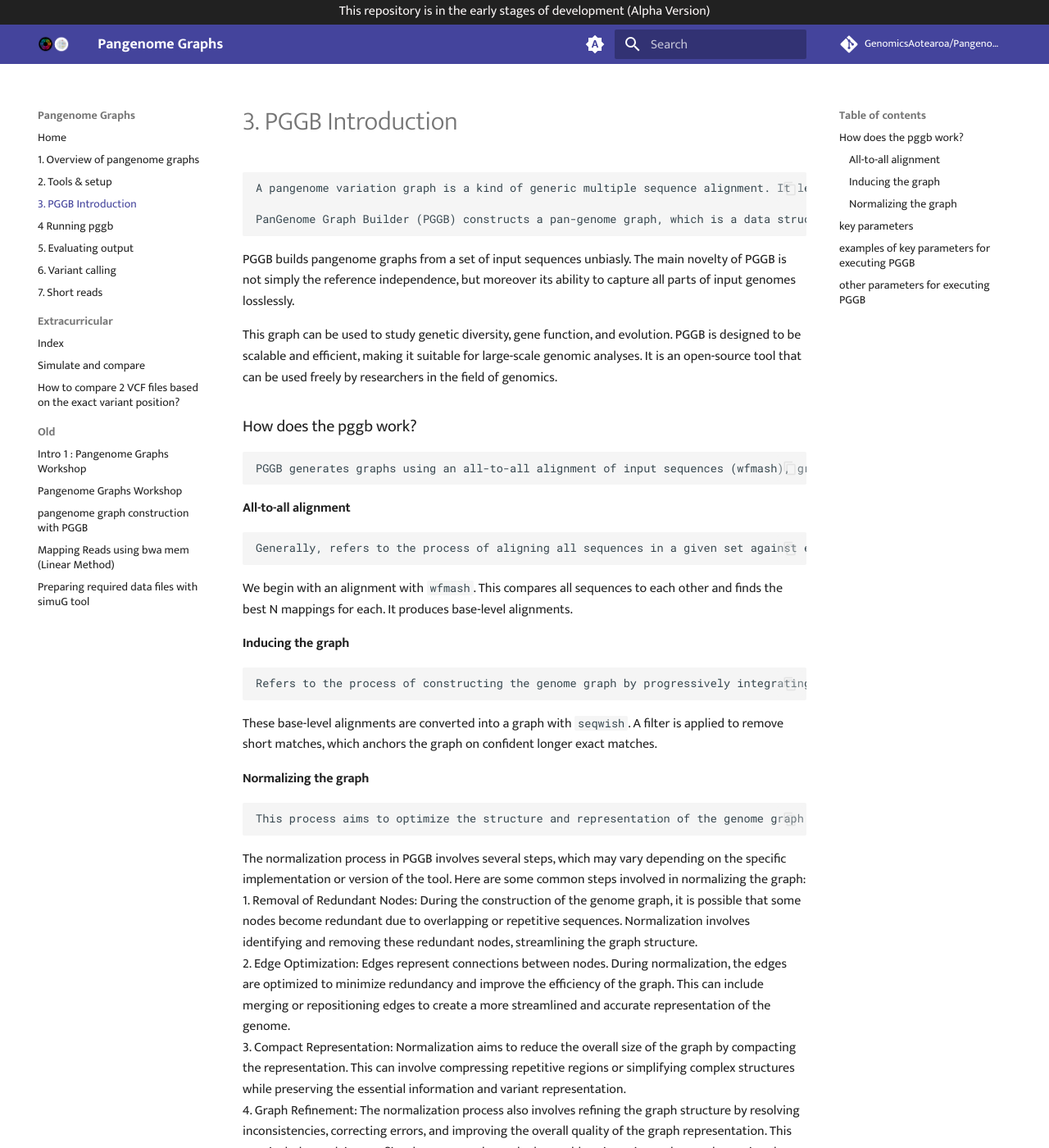
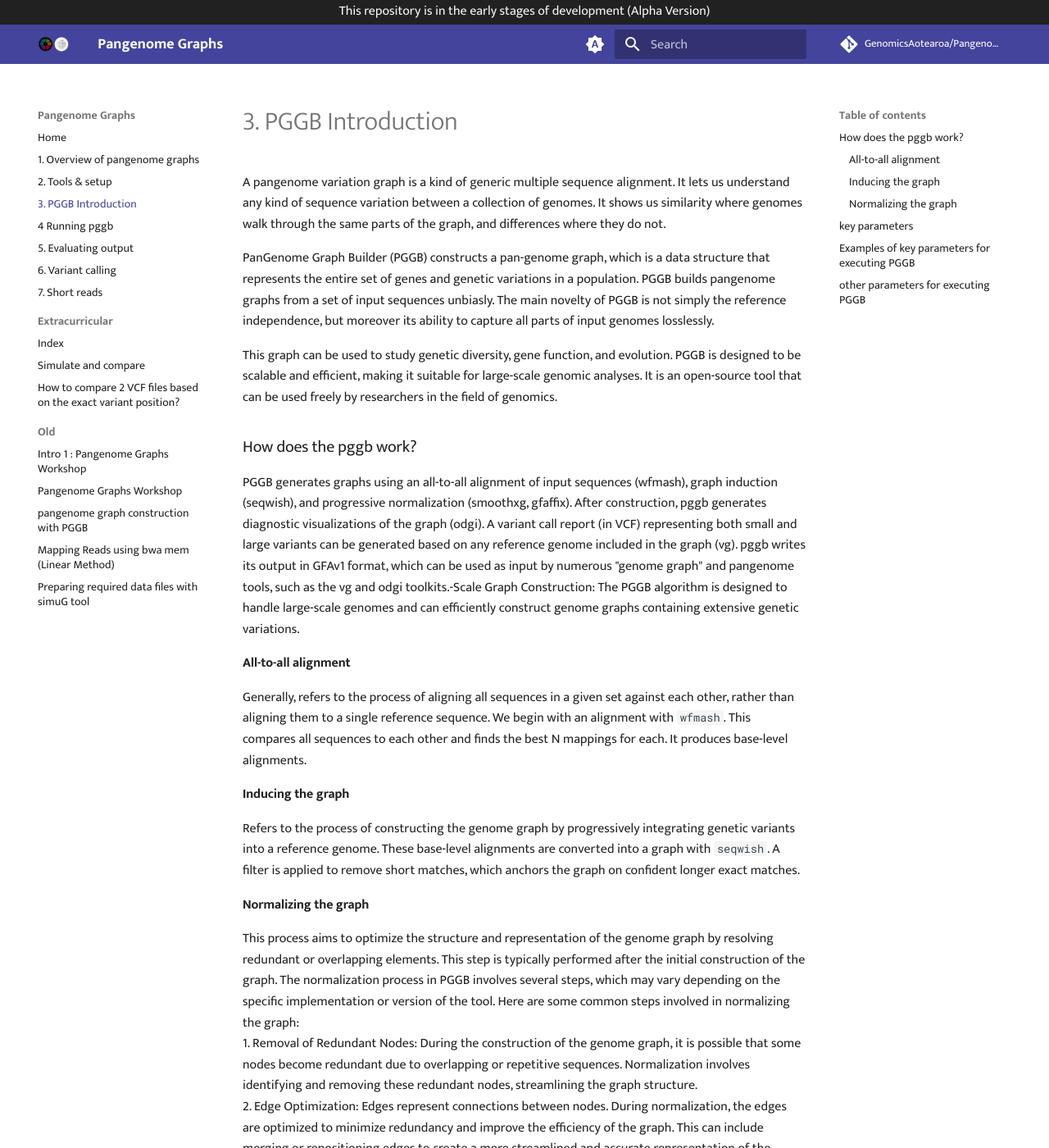
Before and after one commit to GenomicsAotearoa/Pangenome-Graphs-Workshop, an MkDocs documentation site: the page built from docs/3_Introduction_to_pggb.md, in a window 1280 px wide and 1400 px high. Shown: the whole window at 82% size. Built offline with MkDocs 1.6.1 and Material for MkDocs 9.7.7, drawn with Linux system fonts in a browser that asks for light colours; comment, search, counter and statistics services are not loaded; some of the changed text lies outside the part shown.

Commit message:
Fix text formatting.

```diff
--- a/docs/3_Introduction_to_pggb.md
+++ b/docs/3_Introduction_to_pggb.md
@@ -1,26 +1,30 @@
 # 3. PGGB Introduction
 
-    A pangenome variation graph is a kind of generic multiple sequence alignment. It lets us understand any kind of sequence variation between a collection of genomes. It shows us similarity where genomes walk through the same parts of the graph, and differences where they do not.
+A pangenome variation graph is a kind of generic multiple sequence alignment. It lets us understand any kind of sequence variation between a collection of genomes. It shows us similarity where genomes walk through the same parts of the graph, and differences where they do not.
 
-    PanGenome Graph Builder (PGGB) constructs a pan-genome graph, which is a data structure that represents the entire set of genes and genetic variations in a population.
+PanGenome Graph Builder (PGGB) constructs a pan-genome graph, which is a data structure that represents the entire set of genes and genetic variations in a population.
 PGGB builds pangenome graphs from a set of input sequences unbiasly. The main novelty of PGGB is not simply the reference independence, but moreover its ability to capture all parts of input genomes losslessly.
 
-   This graph can be used to study genetic diversity, gene function, and evolution. PGGB is designed to be scalable and efficient, making it suitable for large-scale genomic analyses. It is an open-source tool that can be used freely by researchers in the field of genomics.
+This graph can be used to study genetic diversity, gene function, and evolution. PGGB is designed to be scalable and efficient, making it suitable for large-scale genomic analyses. It is an open-source tool that can be used freely by researchers in the field of genomics.
 </p>
 
 ### How does the pggb  work?
-    PGGB generates graphs using an all-to-all alignment of input sequences (wfmash), graph induction (seqwish), and progressive normalization (smoothxg, gfaffix). After construction, pggb generates diagnostic visualizations of the graph (odgi). A variant call report (in VCF) representing both small and large variants can be generated based on any reference genome included in the graph (vg). pggb writes its output in GFAv1 format, which can be used as input by numerous "genome graph" and pangenome tools, such as the vg and odgi toolkits.-Scale Graph Construction: The PGGB algorithm is designed to handle large-scale genomes and can efficiently construct genome graphs containing extensive genetic variations.
+
+PGGB generates graphs using an all-to-all alignment of input sequences (wfmash), graph induction (seqwish), and progressive normalization (smoothxg, gfaffix). After construction, pggb generates diagnostic visualizations of the graph (odgi). A variant call report (in VCF) representing both small and large variants can be generated based on any reference genome included in the graph (vg). pggb writes its output in GFAv1 format, which can be used as input by numerous "genome graph" and pangenome tools, such as the vg and odgi toolkits.-Scale Graph Construction: The PGGB algorithm is designed to handle large-scale genomes and can efficiently construct genome graphs containing extensive genetic variations.
 
 #### All-to-all alignment
-    Generally, refers to the process of aligning all sequences in a given set against each other, rather than aligning them to a single reference sequence.
+
+Generally, refers to the process of aligning all sequences in a given set against each other, rather than aligning them to a single reference sequence.
 We begin with an alignment with `wfmash`. This compares all sequences to each other and finds the best N mappings for each. It produces base-level alignments.
 
 #### Inducing the graph
-    Refers to the process of constructing the genome graph by progressively integrating genetic variants into a reference genome.
+
+Refers to the process of constructing the genome graph by progressively integrating genetic variants into a reference genome.
 These base-level alignments are converted into a graph with `seqwish`. A filter is applied to remove short matches, which anchors the graph on confident longer exact matches.
 
 #### Normalizing the graph
-    This process aims to optimize the structure and representation of the genome graph by resolving redundant or overlapping elements. This step is typically performed after the initial construction of the graph.
+
+This process aims to optimize the structure and representation of the genome graph by resolving redundant or overlapping elements. This step is typically performed after the initial construction of the graph.
 The normalization process in PGGB involves several steps, which may vary depending on the specific implementation or version of the tool. Here are some common steps involved in normalizing the graph:
 1.  Removal of Redundant Nodes: During the construction of the genome graph, it is possible that some nodes become redundant due to overlapping or repetitive sequences. Normalization involves identifying and removing these redundant nodes, streamlining the graph structure.
 2.	Edge Optimization: Edges represent connections between nodes. During normalization, the edges are optimized to minimize redundancy and improve the efficiency of the graph. This can include merging or repositioning edges to create a more streamlined and accurate representation of the genome.
@@ -44,7 +48,7 @@ The initial graph is defined by parameters to wfmash and seqwish. But due to the
 
 
 
-### examples of key parameters for executing PGGB
+### Examples of key parameters for executing PGGB
 - Human, whole genome, 90 haplotypes: pggb -p 98 -s 50k -n 90 -k 79 ...
 - 15 helicobacter genomes, 5% divergence: pggb -n 15 -k 79, and 15 at higher (10%) divergence pggb -n 15 -k 19 -P asm20 ...
 - Yeast genomes, 5% divergence: pggb's defaults should work well, just set -n.
```
